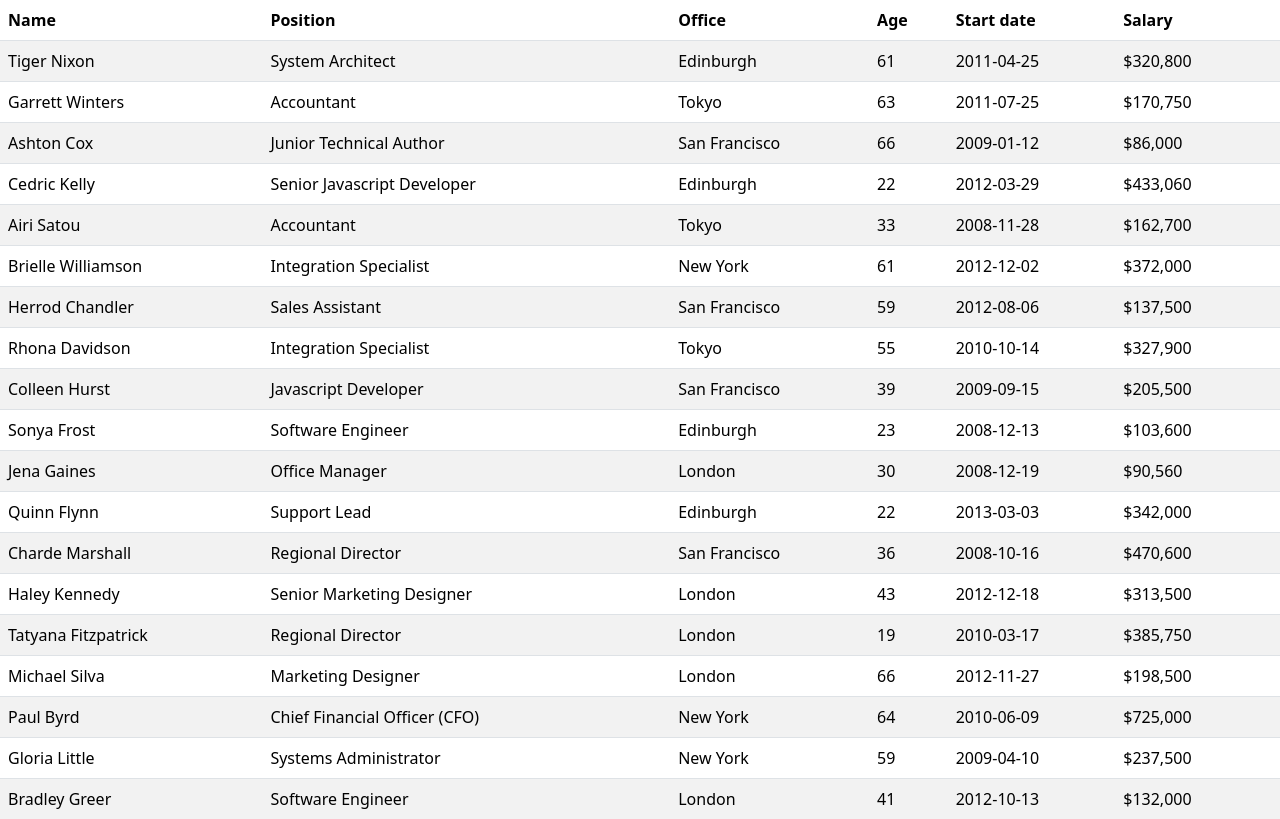
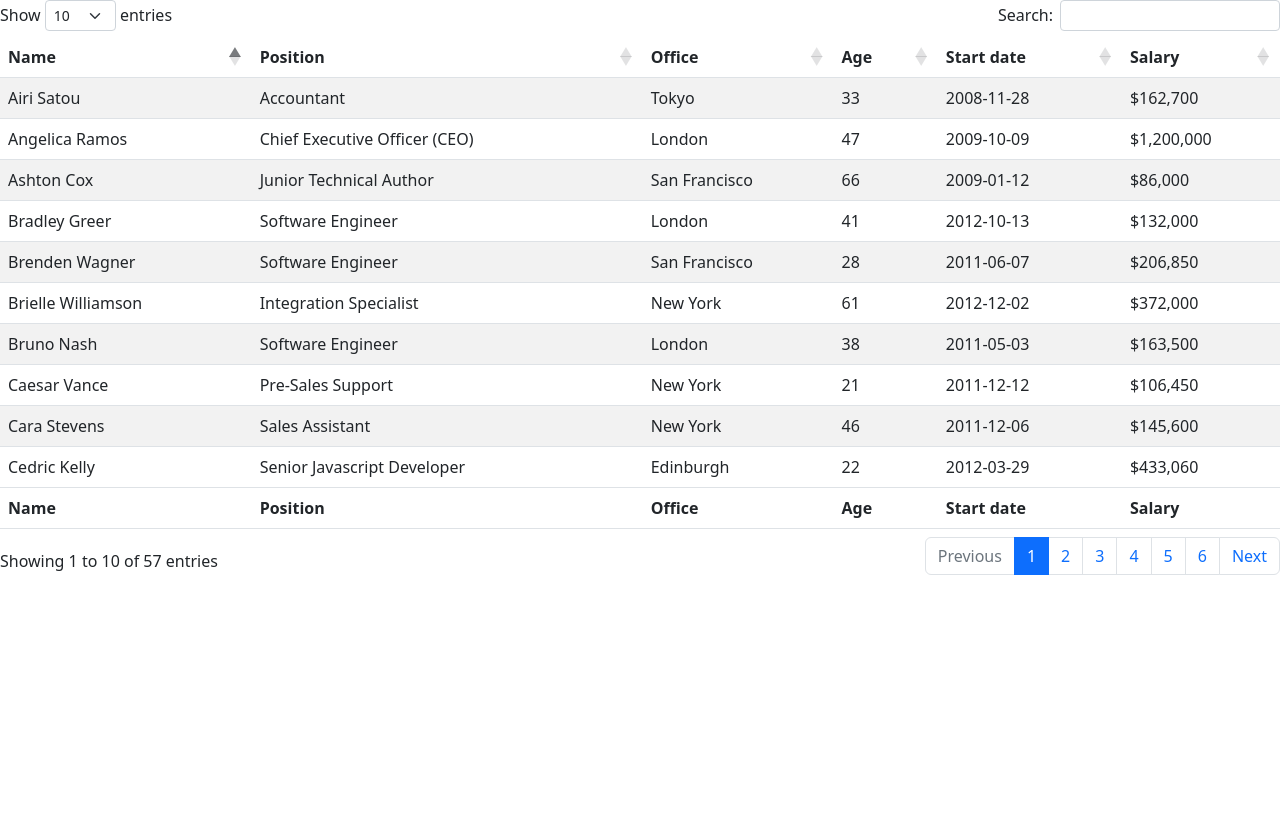
Before and after one commit to edunucleo/mercado_solidario, a PHP site: page /consultar_familias.php in a window 1280 px wide. Shown: the top 819 px of the page. After the commit the page ends 575 px from the top, so only its background shows below. Run offline with PHP 8.4, Linux system fonts and the light colour scheme; some libraries are stand-ins or nearby versions.

Commit message:
Adiciona JavaScript-DataTable

```diff
--- a/consultar_familias.php
+++ b/consultar_familias.php
@@ -4,9 +4,21 @@
     <meta charset="UTF-8">
     <meta http-equiv="X-UA-Compatible" content="IE=edge">
     <meta name="viewport" content="width=device-width, initial-scale=1.0">
-    <!-- data table links !-->
+
+    <!-- Bootstrap 5 links -->
+    <link href="https://cdn.jsdelivr.net/npm/bootstrap@5.3.0-alpha2/dist/css/bootstrap.min.css" rel="stylesheet" integrity="sha384-aFq/bzH65dt+w6FI2ooMVUpc+21e0SRygnTpmBvdBgSdnuTN7QbdgL+OapgHtvPp" crossorigin="anonymous">
+    <script src="https://cdn.jsdelivr.net/npm/bootstrap@5.3.0-alpha2/dist/js/bootstrap.bundle.min.js" integrity="sha384-qKXV1j0HvMUeCBQ+QVp7JcfGl760yU08IQ+GpUo5hlbpg51QRiuqHAJz8+BrxE/N" crossorigin="anonymous"></script>
+    <!-- fim dos links do Bootstrap 5-->
+
+    <!-- integrando o datatable -->
     <link rel="stylesheet" href="https://cdnjs.cloudflare.com/ajax/libs/twitter-bootstrap/5.2.0/css/bootstrap.min.css">
     <link rel="stylesheet" href="https://cdn.datatables.net/1.13.4/css/dataTables.bootstrap5.min.css">
+    <script defer src="https://code.jquery.com/jquery-3.5.1.js"></script>
+    <script defer src="https://cdn.datatables.net/1.13.4/js/jquery.dataTables.min.js"></script>
+    <script defer src="https://cdn.datatables.net/1.13.4/js/dataTables.bootstrap5.min.js"></script>
+    <script defer src="js/script.js"></script>
+    <!-- fim da integração do datatable -->
+
     <title>Listagem de Familias</title>
 </head>
 <body>
@@ -491,6 +503,5 @@
         </tfoot>
     </table>
 </body>
-<link href="https://cdn.jsdelivr.net/npm/bootstrap@5.3.0-alpha2/dist/css/bootstrap.min.css" rel="stylesheet" integrity="sha384-aFq/bzH65dt+w6FI2ooMVUpc+21e0SRygnTpmBvdBgSdnuTN7QbdgL+OapgHtvPp" crossorigin="anonymous">
-<script src="https://cdn.jsdelivr.net/npm/bootstrap@5.3.0-alpha2/dist/js/bootstrap.bundle.min.js" integrity="sha384-qKXV1j0HvMUeCBQ+QVp7JcfGl760yU08IQ+GpUo5hlbpg51QRiuqHAJz8+BrxE/N" crossorigin="anonymous"></script>
+
 </html>
--- /dev/null
+++ b/js/script.js
@@ -0,0 +1,3 @@
+$(document).ready(function () {
+    $('#example').DataTable();
+});
```
